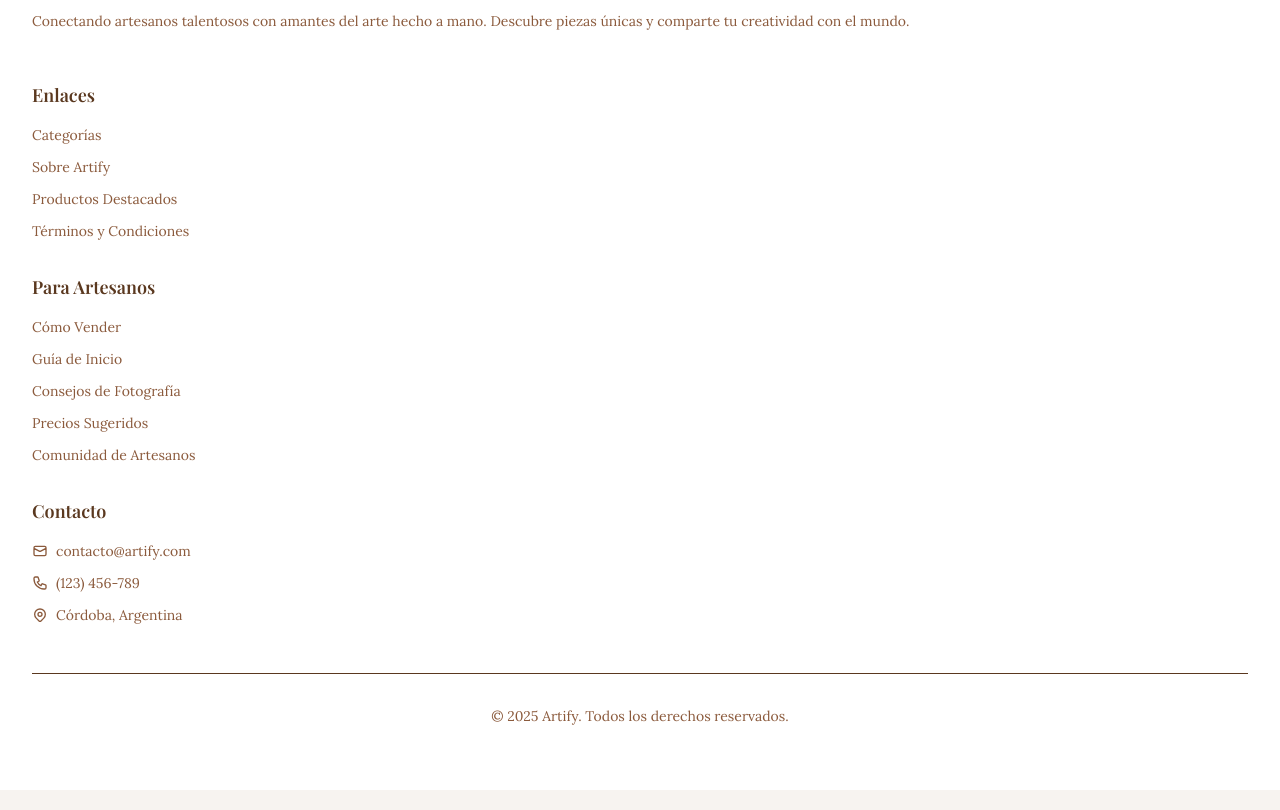
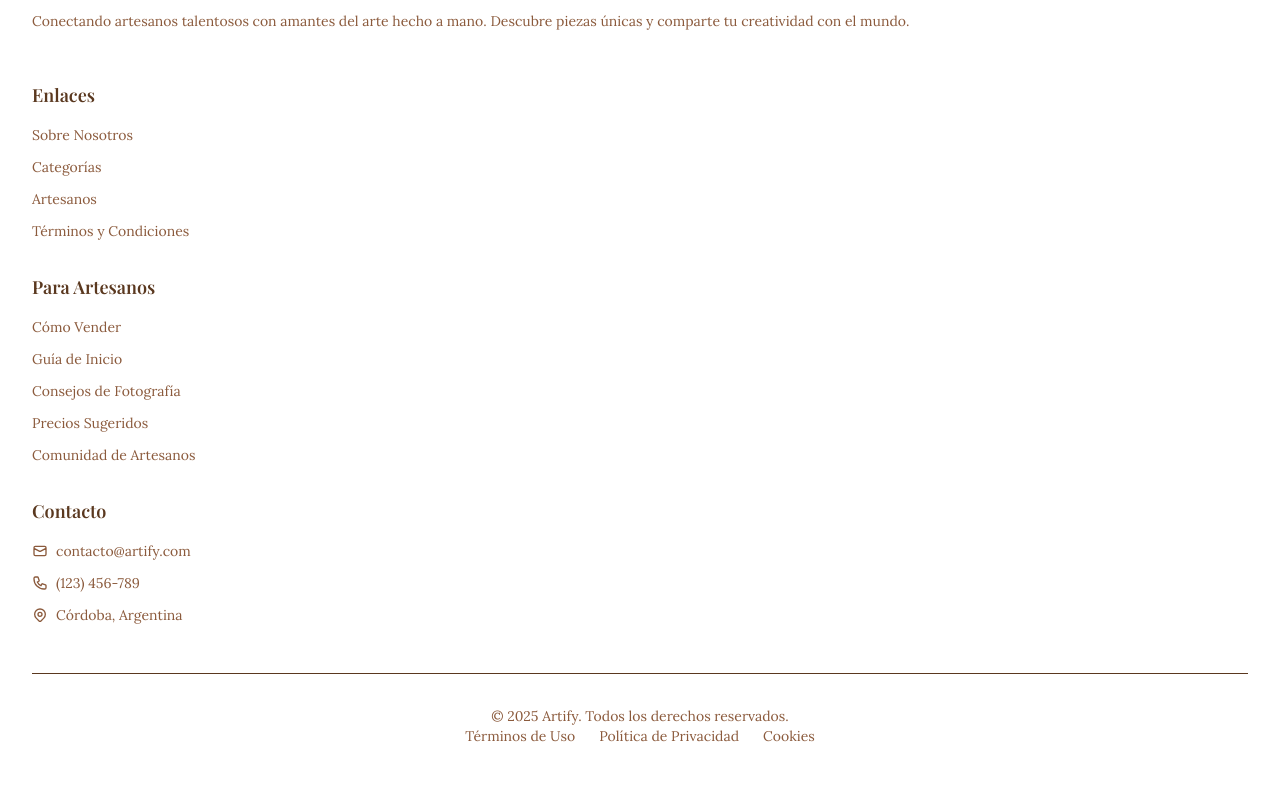
Before and after one commit to 113875-Comba-Carolina/artify-front, an Angular app: page / in a window 1280 px wide. Shown: the part 5520-6330 px from the top of the page. Built offline with nearby package versions, Linux system fonts and the light colour scheme.

Commit message:
delete scrollToSection

```diff
--- a/src/app/app.html
+++ b/src/app/app.html
@@ -5,7 +5,7 @@
       <div class="flex items-center justify-between h-20 md:h-20 h-24">
         <!-- Logo -->
         <div class="flex items-center">
-          <a (click)="scrollToTop()" class="flex items-center space-x-3 group cursor-pointer">
+          <a routerLink="/" class="flex items-center space-x-3 group" (click)="closeMobileMenu()">
             <!-- Logo más grande en móviles -->
             <div class="w-24 h-24 md:w-16 md:h-16 transition-all duration-300 group-hover:scale-110 overflow-hidden">
               <img src="assets/images/logo.png" alt="Artify Logo" class="w-full h-full object-contain">
@@ -19,17 +19,17 @@
 
         <!-- Navigation -->
         <div class="hidden md:flex items-center space-x-8">
-          <a (click)="scrollToTop()" class="nav-link text-artisan-600 hover:text-artisan-800 font-medium transition-colors duration-300 cursor-pointer">
+          <a routerLink="/" class="nav-link text-artisan-600 hover:text-artisan-800 font-medium transition-colors duration-300">
             Inicio
           </a>
-          <a (click)="scrollToSection('categorias')" class="nav-link text-artisan-600 hover:text-artisan-800 font-medium transition-colors duration-300 cursor-pointer">
+          <a href="#categorias" class="nav-link text-artisan-600 hover:text-artisan-800 font-medium transition-colors duration-300">
             Categorías
           </a>
-          <a (click)="scrollToSection('sobre-artify')" class="nav-link text-artisan-600 hover:text-artisan-800 font-medium transition-colors duration-300 cursor-pointer">
-            Sobre Artify
+          <a href="#artesanos" class="nav-link text-artisan-600 hover:text-artisan-800 font-medium transition-colors duration-300">
+            Artesanos
           </a>
-          <a (click)="scrollToSection('productos')" class="nav-link text-artisan-600 hover:text-artisan-800 font-medium transition-colors duration-300 cursor-pointer">
-            Productos Destacados
+          <a href="#sobre-nosotros" class="nav-link text-artisan-600 hover:text-artisan-800 font-medium transition-colors duration-300">
+            Sobre Nosotros
           </a>
         </div>
 
@@ -38,7 +38,7 @@
           <!-- Guest User Buttons -->
           @if (!isLoggedIn) {
             <div class="flex items-center space-x-4">
-              <a routerLink="/auth/login" class="text-artisan-600 hover:text-artisan-800 font-medium transition-all duration-300 px-4 py-2 rounded-lg hover:bg-artisan-50 shadow-md hover:shadow-lg transform hover:-translate-y-0.5">
+              <a routerLink="/auth/login" class="text-artisan-600 hover:text-artisan-800 font-medium transition-colors duration-300 px-4 py-2 rounded-lg hover:bg-artisan-50">
                 Iniciar Sesión
               </a>
               <a routerLink="/auth/register" class="bg-gradient-to-r from-artisan-600 to-artisan-700 text-white px-6 py-2 rounded-lg font-medium hover:from-artisan-700 hover:to-artisan-800 transition-all duration-300 shadow-lg hover:shadow-xl transform hover:-translate-y-0.5">
@@ -95,17 +95,17 @@
       <div class="px-4 py-6 space-y-4">
         <!-- Mobile Navigation Links -->
         <div class="space-y-3">
-          <a (click)="scrollToTop()" class="block text-artisan-600 hover:text-artisan-800 font-medium transition-colors duration-300 py-2 cursor-pointer">
+          <a routerLink="/" (click)="closeMobileMenu()" class="block text-artisan-600 hover:text-artisan-800 font-medium transition-colors duration-300 py-2">
             Inicio
           </a>
-          <a (click)="scrollToSection('categorias')" class="block text-artisan-600 hover:text-artisan-800 font-medium transition-colors duration-300 py-2 cursor-pointer">
+          <a href="#categorias" (click)="closeMobileMenu()" class="block text-artisan-600 hover:text-artisan-800 font-medium transition-colors duration-300 py-2">
             Categorías
           </a>
-          <a (click)="scrollToSection('sobre-artify')" class="block text-artisan-600 hover:text-artisan-800 font-medium transition-colors duration-300 py-2 cursor-pointer">
-            Sobre Artify
+          <a href="#artesanos" (click)="closeMobileMenu()" class="block text-artisan-600 hover:text-artisan-800 font-medium transition-colors duration-300 py-2">
+            Artesanos
           </a>
-          <a (click)="scrollToSection('productos')" class="block text-artisan-600 hover:text-artisan-800 font-medium transition-colors duration-300 py-2 cursor-pointer">
-            Productos Destacados
+          <a href="#sobre-nosotros" (click)="closeMobileMenu()" class="block text-artisan-600 hover:text-artisan-800 font-medium transition-colors duration-300 py-2">
+            Sobre Nosotros
           </a>
         </div>
 
@@ -114,10 +114,10 @@
           <!-- Guest User Buttons -->
           @if (!isLoggedIn) {
             <div class="space-y-3">
-              <a routerLink="/auth/login" (click)="closeMobileMenu()" class="block text-artisan-600 hover:text-artisan-800 font-medium transition-all duration-300 py-2 px-4 rounded-lg hover:bg-artisan-50 shadow-md hover:shadow-lg transform hover:-translate-y-0.5">
+              <a routerLink="/auth/login" (click)="closeMobileMenu()" class="block text-artisan-600 hover:text-artisan-800 font-medium transition-colors duration-300 py-2 px-4 rounded-lg hover:bg-artisan-50">
                 Iniciar Sesión
               </a>
-              <a routerLink="/auth/register" (click)="closeMobileMenu()" class="block bg-gradient-to-r from-artisan-600 to-artisan-700 text-white text-center py-3 px-4 rounded-lg font-medium hover:from-artisan-700 hover:to-artisan-800 transition-all duration-300 shadow-lg hover:shadow-xl transform hover:-translate-y-0.5">
+              <a routerLink="/auth/register" (click)="closeMobileMenu()" class="block bg-gradient-to-r from-artisan-600 to-artisan-700 text-white text-center py-3 px-4 rounded-lg font-medium hover:from-artisan-700 hover:to-artisan-800 transition-all duration-300 shadow-lg">
                 Registrarse
               </a>
             </div>
@@ -160,7 +160,7 @@
       <div class="grid grid-cols-1 md:grid-cols-4 gap-8">
         <!-- Columna 1 - Logo y descripción -->
         <div class="md:col-span-1">
-          <a (click)="scrollToTop()" class="flex items-center space-x-3 mb-4 group cursor-pointer">
+          <a routerLink="/" class="flex items-center space-x-3 mb-4 group">
             <div class="w-16 h-16 rounded-lg overflow-hidden group-hover:scale-105 transition-transform duration-300">
               <img src="assets/images/logo.png" alt="Artify Logo" class="w-full h-full object-contain">
             </div>
@@ -180,18 +180,18 @@
           <h4 class="text-lg font-semibold mb-4 text-artisan-800">Enlaces</h4>
           <ul class="space-y-3 text-sm">
             <li>
-              <a (click)="scrollToSection('categorias')" class="text-artisan-600 hover:text-artisan-800 transition-colors duration-300 cursor-pointer">
+              <a href="#sobre-nosotros" class="text-artisan-600 hover:text-artisan-800 transition-colors duration-300">
+                Sobre Nosotros
+              </a>
+            </li>
+            <li>
+              <a href="#categorias" class="text-artisan-600 hover:text-artisan-800 transition-colors duration-300">
                 Categorías
               </a>
             </li>
             <li>
-              <a (click)="scrollToSection('sobre-artify')" class="text-artisan-600 hover:text-artisan-800 transition-colors duration-300 cursor-pointer">
-                Sobre Artify
-              </a>
-            </li>
-            <li>
-              <a (click)="scrollToSection('productos')" class="text-artisan-600 hover:text-artisan-800 transition-colors duration-300 cursor-pointer">
-                Productos Destacados
+              <a href="#artesanos" class="text-artisan-600 hover:text-artisan-800 transition-colors duration-300">
+                Artesanos
               </a>
             </li>
             <li>
@@ -267,10 +267,21 @@
 
       <!-- Línea divisoria y copyright -->
       <div class="border-t border-artisan-800 mt-12 pt-8">
-        <div class="text-center">
+        <div class="flex flex-col md:flex-row justify-between items-center space-y-4 md:space-y-0">
           <p class="text-artisan-600 text-sm">
             &copy; 2025 Artify. Todos los derechos reservados.
           </p>
+          <div class="flex space-x-6 text-sm">
+            <a href="#" class="text-artisan-600 hover:text-artisan-800 transition-colors duration-300">
+              Términos de Uso
+            </a>
+            <a href="#" class="text-artisan-600 hover:text-artisan-800 transition-colors duration-300">
+              Política de Privacidad
+            </a>
+            <a href="#" class="text-artisan-600 hover:text-artisan-800 transition-colors duration-300">
+              Cookies
+            </a>
+          </div>
         </div>
       </div>
     </div>
--- a/src/app/app.ts
+++ b/src/app/app.ts
@@ -43,23 +43,4 @@
   closeMobileMenu() {
     this.isMobileMenuOpen = false;
   }
-
-  scrollToSection(sectionId: string) {
-    const element = document.getElementById(sectionId);
-    if (element) {
-      element.scrollIntoView({
-        behavior: 'smooth',
-        block: 'start'
-      });
-    }
-    this.closeMobileMenu();
-  }
-
-  scrollToTop() {
-    window.scrollTo({
-      top: 0,
-      behavior: 'smooth'
-    });
-    this.closeMobileMenu();
-  }
 }
```
